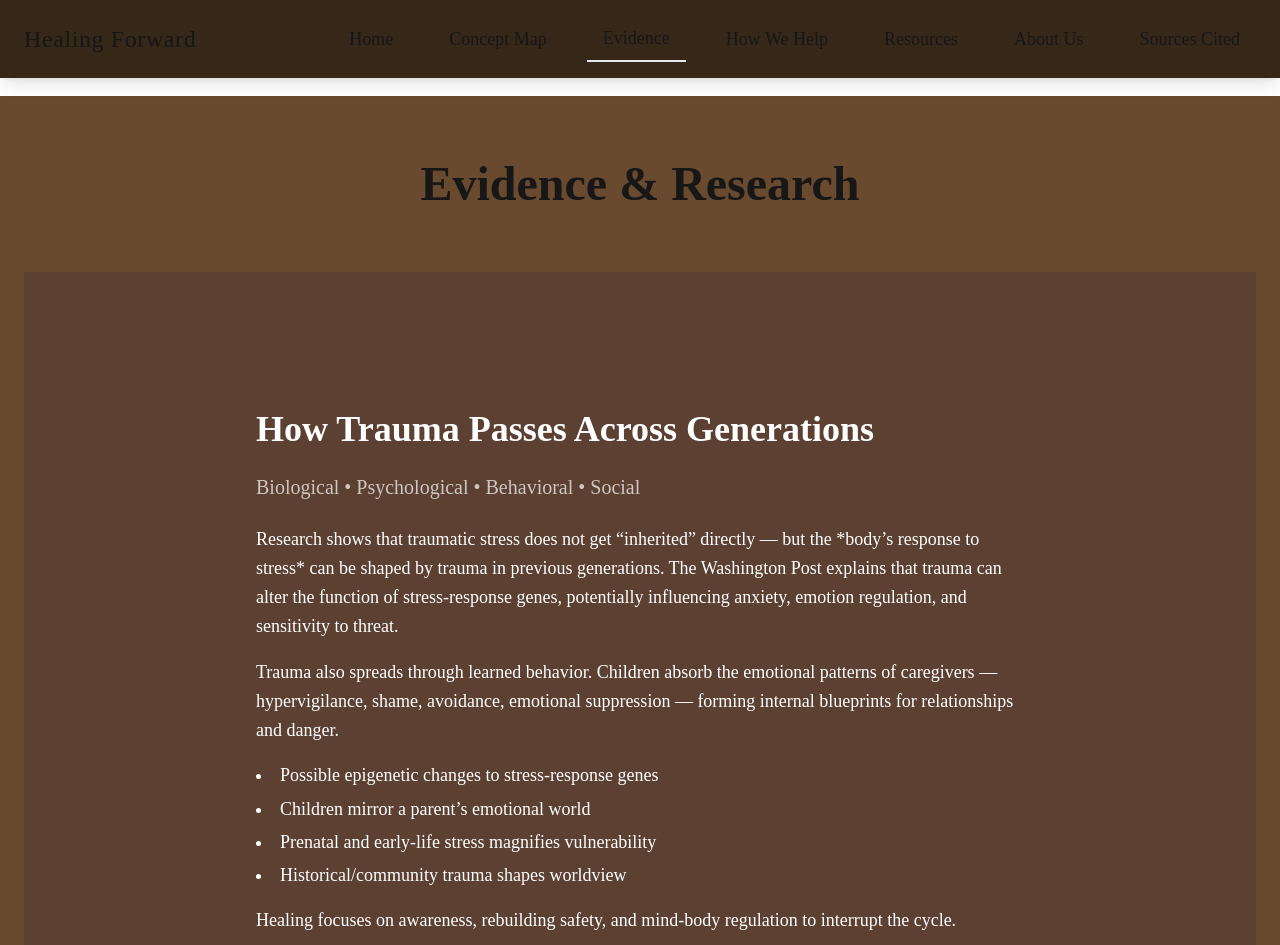
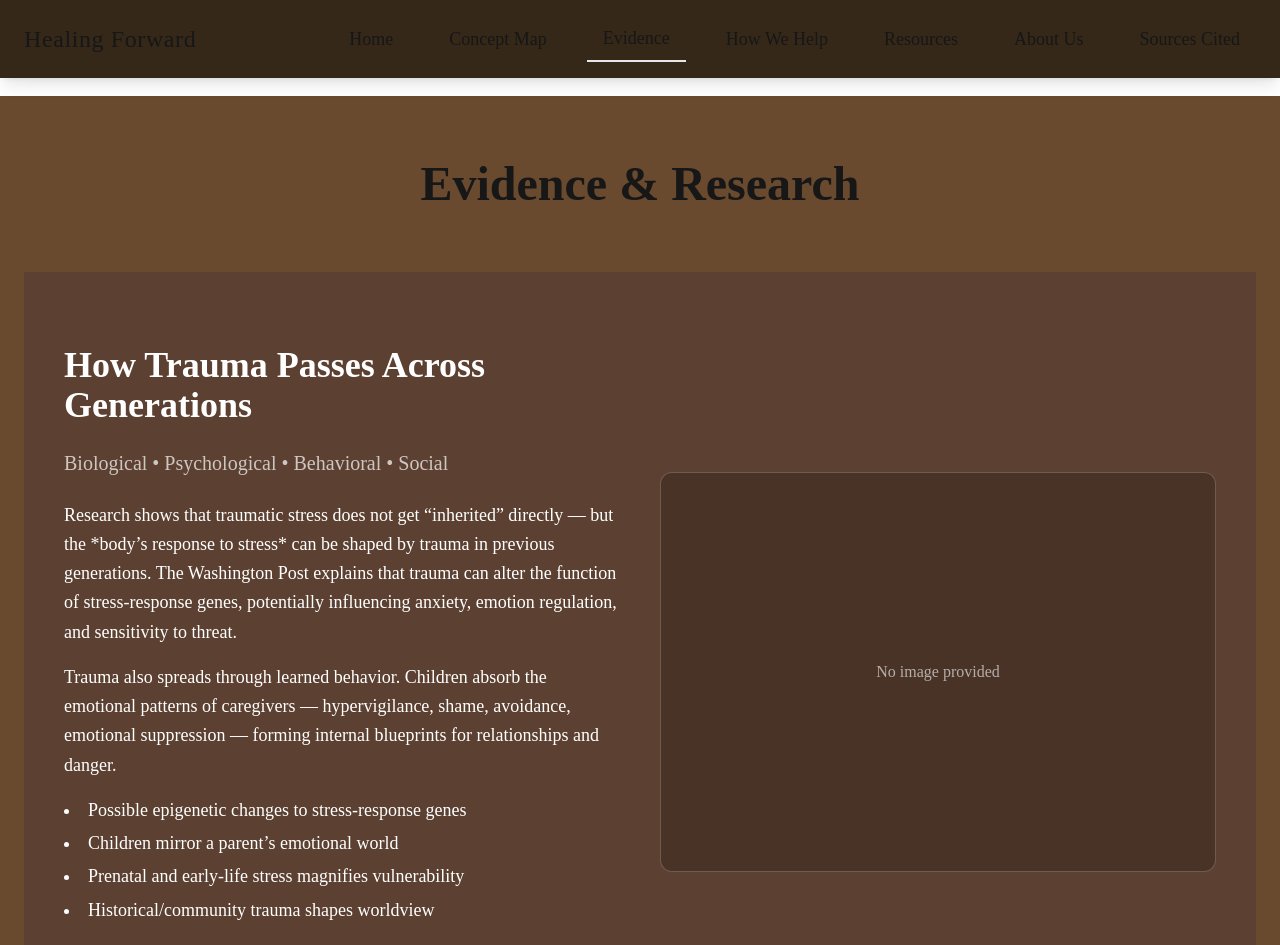
Before and after one commit to ABABIKA/generational-trauma-site, a Next.js app: page /evidence in a window 1280 px wide. Shown: the top 945 px of the page. Built offline with nearby package versions, Linux system fonts and the light colour scheme.

Commit message:
Update SlideSectionTwo.tsx

```diff
--- a/app/components/SlideSectionTwo.tsx
+++ b/app/components/SlideSectionTwo.tsx
@@ -9,6 +9,7 @@ interface Slide {
   bg?: string;
   textColor?: string;
   content: React.ReactNode;
+  image?: React.ReactNode; // <-- image passed in from page
 }
 
 interface Props {
@@ -19,7 +20,7 @@ export default function SlideSectionTwo({ slides }: Props) {
   return (
     <div className="relative w-full font-serif">
       {slides.map((slide, index) => {
-        const isLeft = index % 2 === 0; // alternate animation direction
+        const isLeft = index % 2 === 0; // alternate animation
 
         return (
           <section
@@ -30,23 +31,15 @@ export default function SlideSectionTwo({ slides }: Props) {
               color: slide.textColor || "white",
             }}
           >
+            <div className="max-w-6xl w-full grid grid-cols-1 md:grid-cols-2 gap-10 items-center">
+
+              {/* TEXT SIDE */}
               <motion.div
-              initial={{
-                opacity: 0,
-                x: isLeft ? -80 : 80,
-                y: 20
-              }}
-              whileInView={{
-                opacity: 1,
-                x: 0,
-                y: 0
-              }}
-              transition={{
-                duration: 0.9,
-                ease: [0.16, 1, 0.3, 1], // smooth ease
-              }}
-              viewport={{ amount: 0.5, once: false }}
-              className="max-w-3xl text-left space-y-6"
+                initial={{ opacity: 0, x: isLeft ? -80 : 80 }}
+                whileInView={{ opacity: 1, x: 0 }}
+                transition={{ duration: 0.9, ease: [0.16, 1, 0.3, 1] }}
+                viewport={{ once: false, amount: 0.4 }}
+                className={`space-y-6 ${isLeft ? "" : "order-2 md:order-1"}`}
               >
                 <h2 className="text-4xl font-bold">{slide.title}</h2>
 
@@ -58,6 +51,26 @@ export default function SlideSectionTwo({ slides }: Props) {
                   {slide.content}
                 </div>
               </motion.div>
+
+              {/* IMAGE SIDE */}
+              <motion.div
+                initial={{ opacity: 0, x: isLeft ? 80 : -80 }}
+                whileInView={{ opacity: 1, x: 0 }}
+                transition={{ duration: 0.9, ease: [0.16, 1, 0.3, 1] }}
+                viewport={{ once: false, amount: 0.4 }}
+                className={`flex items-center justify-center
+                  ${isLeft ? "order-2 md:order-1" : "order-1 md:order-2"}`}
+              >
+                {slide.image ? (
+                  slide.image
+                ) : (
+                  <div className="w-full h-[300px] md:h-[400px] bg-black/20 border border-white/20 rounded-xl flex items-center justify-center text-white/60">
+                    No image provided
+                  </div>
+                )}
+              </motion.div>
+
+            </div>
           </section>
         );
       })}
```
Lines whose indentation alone changed are shown as unchanged.
